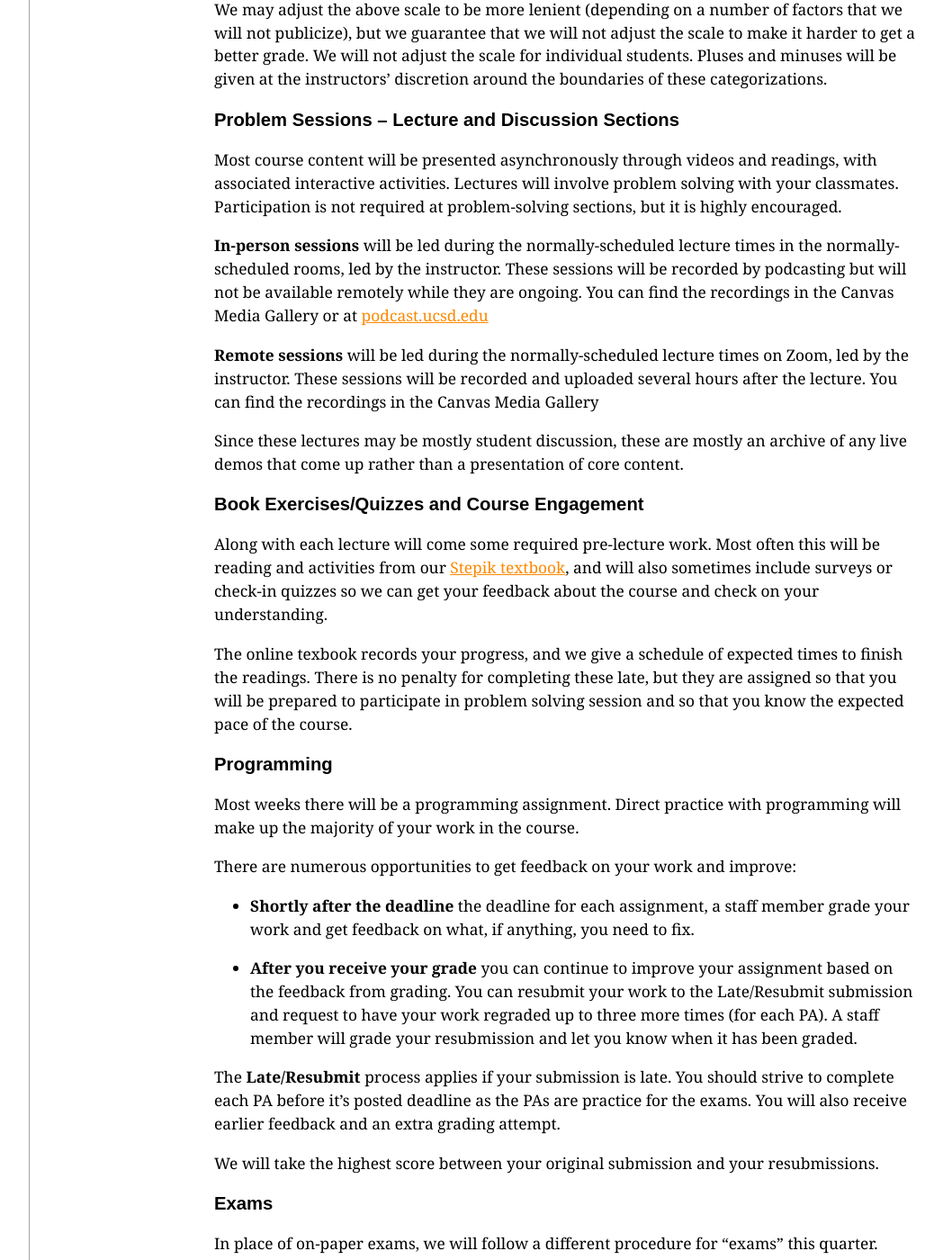
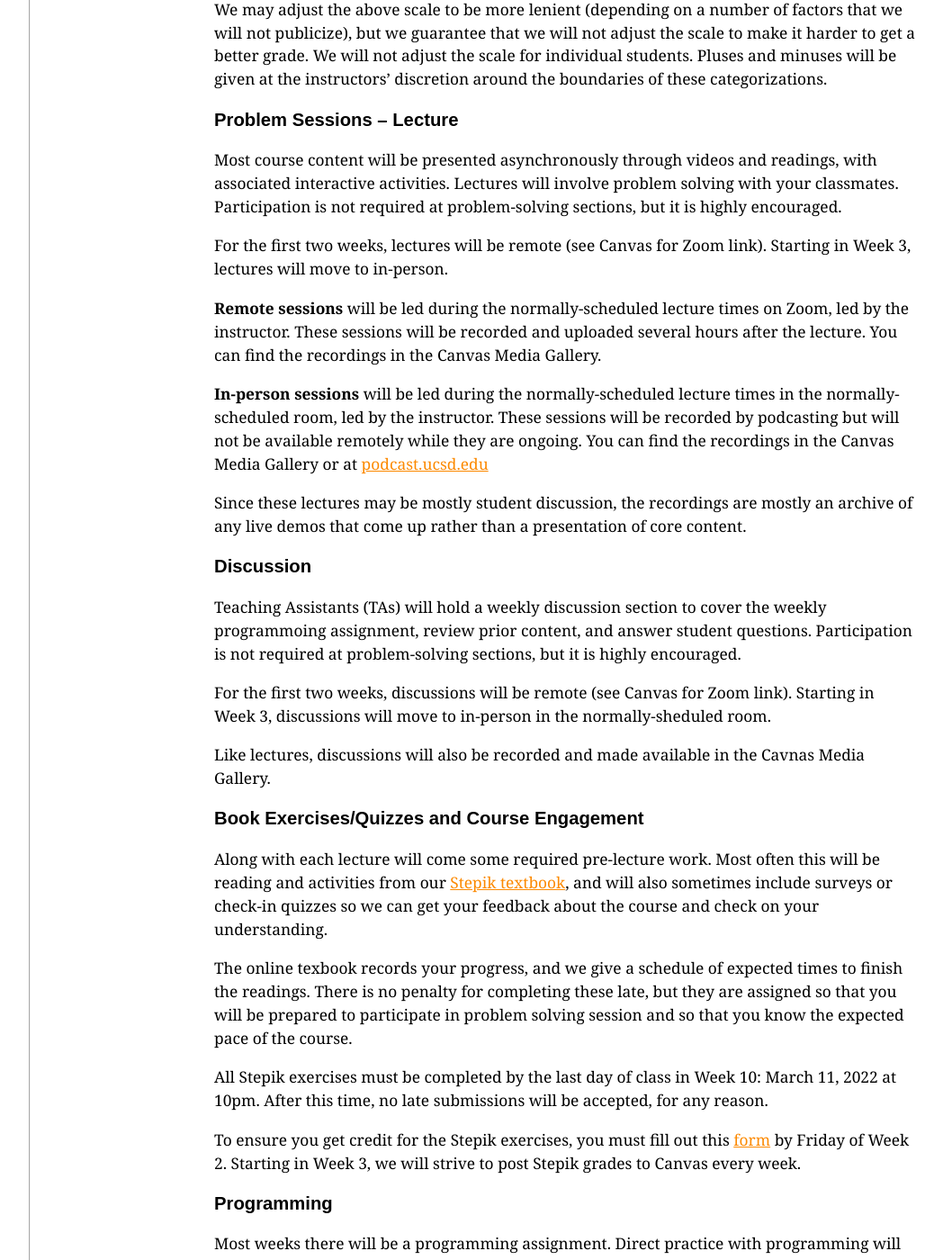
Before and after one commit to ucsd-cse11-w22/ucsd-cse11-w22.github.io, a Jekyll site: the page built from syllabus.md, in a window 1280 px wide and 1400 px high, scrolled down 985 px. Shown: the whole window at 90% size, without its empty margins (56-1104 px from the left). Built offline with Jekyll 4.4.1, drawn with Linux system fonts in a browser that asks for light colours; some of the changed text lies outside the part shown.

Commit message:
Update syllabus.md

```diff
--- a/syllabus.md
+++ b/syllabus.md
@@ -44,25 +44,40 @@ the scale to make it harder to get a better grade. We will not adjust the scale
 for individual students. Pluses and minuses will be given at the instructors'
 discretion around the boundaries of these categorizations.
 
-<h3>Problem Sessions – Lecture and Discussion Sections</h3>
+<h3>Problem Sessions – Lecture</h3>
 
 Most course content will be presented asynchronously through videos and
 readings, with associated interactive activities. Lectures will involve problem
 solving with your classmates. Participation is not required at problem-solving
 sections, but it is highly encouraged.
 
-**In-person sessions** will be led during the normally-scheduled lecture times
-in the normally-scheduled rooms, led by the instructor. These sessions will be
-recorded by podcasting but will not be available remotely while they are ongoing.
-You can find the recordings in the Canvas Media Gallery
-or at [podcast.ucsd.edu](https://podcast.ucsd.edu)
+For the first two weeks, lectures will be remote (see Canvas for Zoom link).
+Starting in Week 3, lectures will move to in-person.
 
 **Remote sessions** will be led during the normally-scheduled lecture times
 on Zoom, led by the instructor. These sessions will be recorded and uploaded
-several hours after the lecture. You can find the recordings in the Canvas Media Gallery
+several hours after the lecture. You can find the recordings in the Canvas Media Gallery.
 
-Since these lectures may be mostly student discussion, these are mostly an archive of any live demos
-that come up rather than a presentation of core content.
+**In-person sessions** will be led during the normally-scheduled lecture times
+in the normally-scheduled room, led by the instructor. These sessions will be
+recorded by podcasting but will not be available remotely while they are ongoing.
+You can find the recordings in the Canvas Media Gallery or at [podcast.ucsd.edu](https://podcast.ucsd.edu)
+
+Since these lectures may be mostly student discussion, the recordings are mostly
+an archive of any live demos that come up rather than a presentation of core content.
+
+<h3>Discussion</h3>
+
+Teaching Assistants (TAs) will hold a weekly discussion section to
+cover the weekly programmoing assignment, review prior content, and answer
+student questions. Participation is not required at problem-solving
+sections, but it is highly encouraged.
+
+For the first two weeks, discussions will be remote (see Canvas for Zoom link).
+Starting in Week 3, discussions will move to in-person in the normally-sheduled room.
+
+Like lectures, discussions will also be recorded and made available in the
+Cavnas Media Gallery.
 
 ### Book Exercises/Quizzes and Course Engagement
 
@@ -77,6 +92,12 @@ times to finish the readings. There is no penalty for completing these late, but
 they are assigned so that you will be prepared to participate in problem solving
 session and so that you know the expected pace of the course.
 
+All Stepik exercises must be completed by the last day of class in Week 10: March 11, 2022 at 10pm.
+After this time, no late submissions will be accepted, for any reason.
+
+To ensure you get credit for the Stepik exercises, you must fill out this [form](https://forms.gle/4MqJwT7R2YiM2nLE9)
+by Friday of Week 2. Starting in Week 3, we will strive to post Stepik grades to Canvas every week.
+
 
 <a id="p:programming"></a>
 <h3>Programming</h3>
@@ -87,18 +108,23 @@ programming will make up the majority of your work in the course.
 There are numerous opportunities to get feedback on your work and improve:
 
 - **Shortly after the deadline** the deadline for each assignment, a staff member
-grade your work and get feedback on what, if anything, you need to fix.
+will grade your work and get feedback on what, if anything, you need to fix.
 
 - **After you receive your grade** you can continue to improve your assignment
 based on the feedback from grading. You can resubmit your work to the Late/Resubmit
 submission and request to have your work regraded up to three more times (for each PA).
 A staff member will grade your resubmission and let you know when it has been graded.
 
+There is no penalty for resubmissions, you can still earn full credit.
+We will take the highest score between your original submission and your late/resubmissions.
+
 The **Late/Resubmit** process applies if your submission is late. You should strive
 to complete each PA before it's posted deadline as the PAs are practice for the exams.
-You will also receive earlier feedback and an extra grading attempt.
+You will also receive earlier feedback and an extra grading attempt if you submit
+before the original deadline.
 
-We will take the highest score between your original submission and your resubmissions.
+The **Hard deadline* for all resubmissions is Friday of Week 10 at 10pm. We will not accept
+any submissions after that time, for any reason.
 
 
 <a id="g:exams"></a>
```
